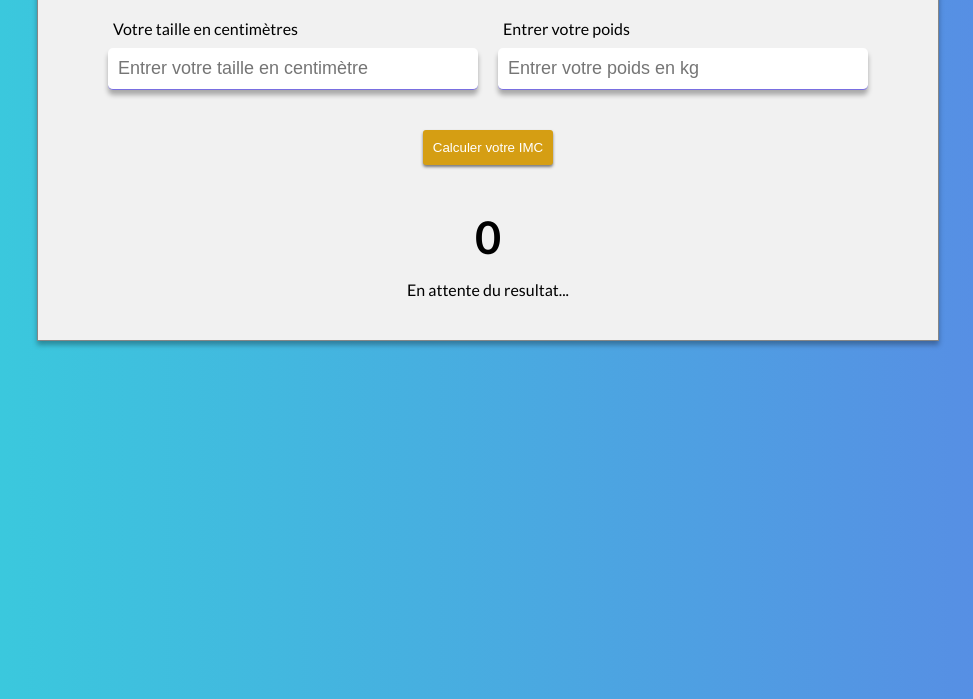
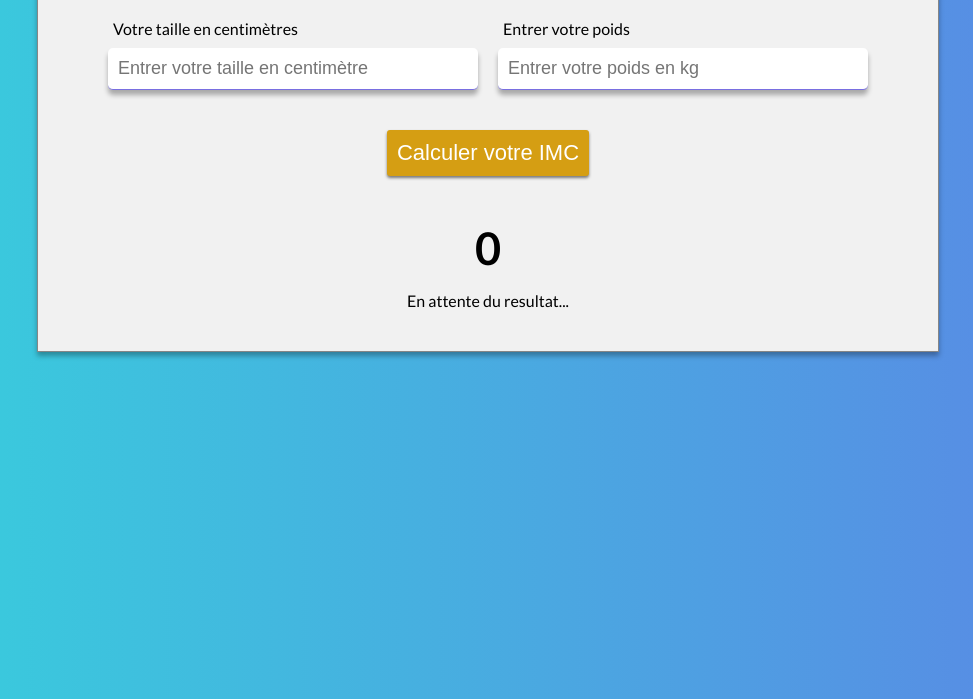
Before and after one commit to kev243/calculIMC, a plain HTML site: page index.html in a window 1280 px wide. Shown: the part 177-876 px from the top of the page, without its empty margins (152-1125 px from the left). Drawn offline with Linux system fonts and the light colour scheme.

Commit message:
augmentation de la police du boutton

```diff
--- a/style.css
+++ b/style.css
@@ -75,6 +75,7 @@ form button{
     border-radius: 3px;
     cursor: pointer;
     box-shadow:0 2px 3px rgba(0,0,0,0.5);
+    font-size: 22px;
 
 
 }
```
